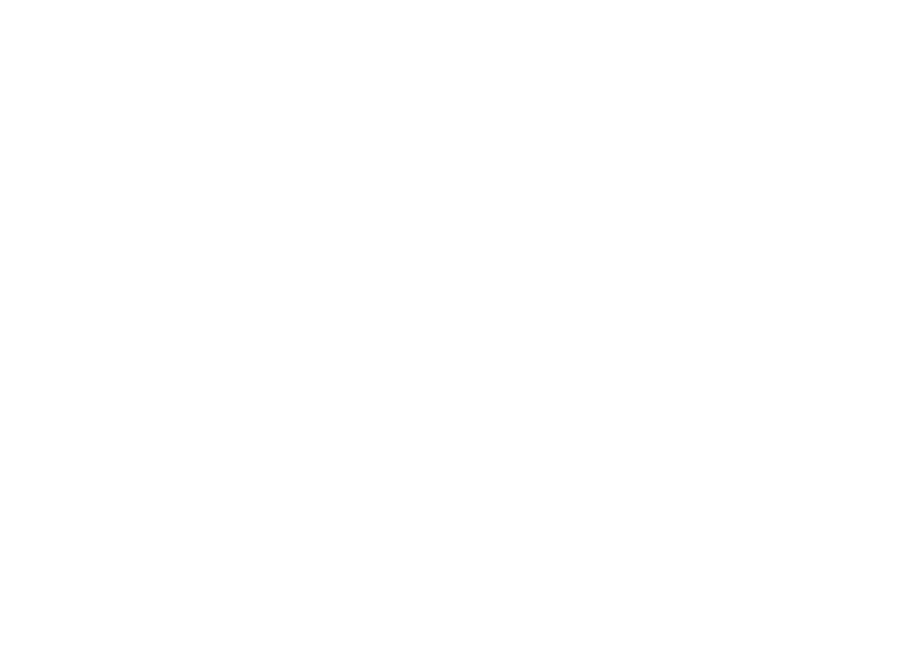
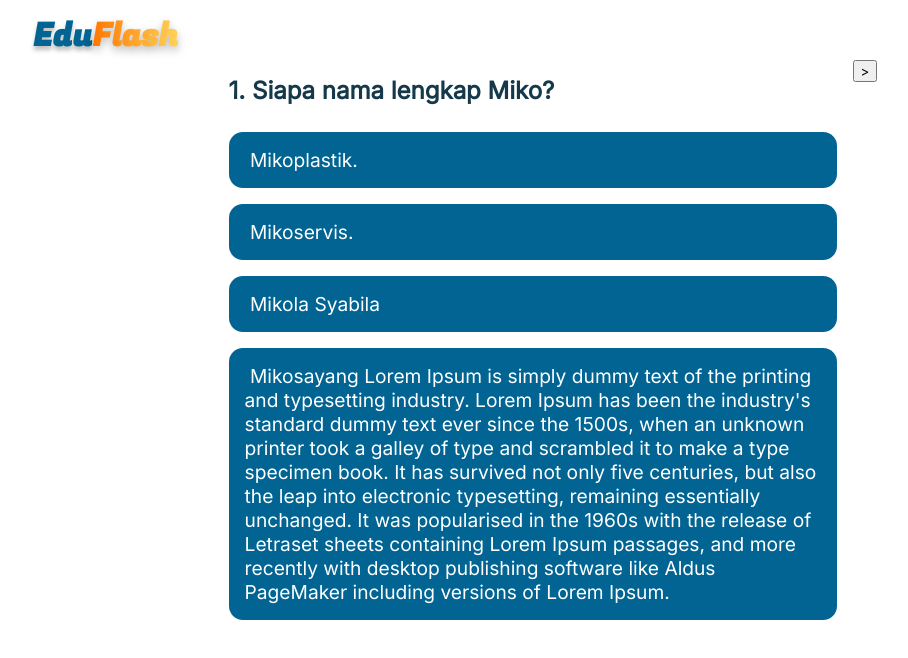
Before and after one commit to Kutukobra/EduFlash, a Vue app: page /quiz/1 in a window 1280 px wide. Before the commit this address had no page. Shown: the top 658 px of the page, without its empty margins (95-1003 px from the left). Built offline with nearby package versions, Linux system fonts and the light colour scheme; sample sign-in values are in the browser's storage.

Commit message:
navigable messages

```diff
--- a/src/components/Header.vue
+++ b/src/components/Header.vue
@@ -5,28 +5,28 @@
 import { getStudentData } from "@/storage/student";
 
 const name = ref("");
-const role = ref("");
 
 onMounted(() => {
-  let { username } = getStudentData();
-  if (username !== null) {
-    name.value = username;
-    role.value = "Student";
-  } else if (username = getUserData().username) {
-    name.value = username;
-    role.value = "Teacher";
-  }
+  const student = getStudentData()?.username;
+  const user = getUserData()?.username;
+
+  const clean = (v) =>
+    v && v !== "null" && v !== "undefined" && v.trim() !== "" ? v : null;
+
+  name.value = clean(student) || clean(user) || "Guest";
+
+  console.log("Resolved name:", name.value);
 });
+
 </script>
 
 <template>
   <header>
     <div id="wrapper">
       <EduFlashLogo id="eduflashlogo" />
-      <div id="profile-wrapper" v-if="name && role">
+      <div id="profile-wrapper" v-if="name == true">
         <div id="profile-info">
           <span id="name-display">{{ name }}</span>
-          <span id="role-display">{{ role }}</span>
         </div>
       </div>
     </div>
@@ -71,14 +71,6 @@
   right: 10%;
 }
 
-#profile-picture {
-  background-color: black;
-  width: 3rem;
-  aspect-ratio: 1 / 1;
-  border: 4px solid #016493;
-  border-radius: 50%;
-}
-
 #name-display {
   font-weight: 800;
   font-size: 1.1rem;
--- a/src/pages/Quiz.vue
+++ b/src/pages/Quiz.vue
@@ -2,7 +2,7 @@
 import Header from "@/components/Header.vue";
 import Question from "@/components/Question.vue";
 import ScoreResult from "@/components/ScoreResult.vue";
-import { ref } from "vue";
+import { onMounted, ref, watch } from "vue";
 
 const questions = [
   {
@@ -21,7 +21,59 @@
     explanation:
       "Assalamualaikum warahmatullahi wabarakatuh, Salam sejahtera bagi kita semua, Shalom, Om Swastyastu, Namo Buddhaya, Salam Kebajikan",
   },
+  {
+    id: 1,
+    question: "Siapa nama lengkap Miko?",
+    options: [
+      { id: 0, text: "Mikoplastik." },
+      { id: 1, text: "Mikoservis." },
+      { id: 2, text: "Mikola Syabila" },
+      {
+        id: 3,
+        text: "Mikosayang Lorem Ipsum is simply dummy text of the printing and typesetting industry. Lorem Ipsum has been the industry's standard dummy text ever since the 1500s, when an unknown printer took a galley of type and scrambled it to make a type specimen book. It has survived not only five centuries, but also the leap into electronic typesetting, remaining essentially unchanged. It was popularised in the 1960s with the release of Letraset sheets containing Lorem Ipsum passages, and more recently with desktop publishing software like Aldus PageMaker including versions of Lorem Ipsum.",
+      },
+    ],
+    answer: 2,
+    explanation:
+      "Assalamualaikum warahmatullahi wabarakatuh, Salam sejahtera bagi kita semua, Shalom, Om Swastyastu, Namo Buddhaya, Salam Kebajikan",
+  },
+  {
+    id: 2,
+    question: "Siapa nama lengkap Miko?",
+    options: [
+      { id: 0, text: "Mikoplastik." },
+      { id: 1, text: "Mikoservis." },
+      { id: 2, text: "Mikola Syabila" },
+      {
+        id: 3,
+        text: "Mikosayang Lorem Ipsum is simply dummy text of the printing and typesetting industry. Lorem Ipsum has been the industry's standard dummy text ever since the 1500s, when an unknown printer took a galley of type and scrambled it to make a type specimen book. It has survived not only five centuries, but also the leap into electronic typesetting, remaining essentially unchanged. It was popularised in the 1960s with the release of Letraset sheets containing Lorem Ipsum passages, and more recently with desktop publishing software like Aldus PageMaker including versions of Lorem Ipsum.",
+      },
+    ],
+    answer: 2,
+    explanation:
+      "Assalamualaikum warahmatullahi wabarakatuh, Salam sejahtera bagi kita semua, Shalom, Om Swastyastu, Namo Buddhaya, Salam Kebajikan",
+  },
+  {
+    id: 3,
+    question: "Siapa nama lengkap Miko?",
+    options: [
+      { id: 0, text: "Mikoplastik." },
+      { id: 1, text: "Mikoservis." },
+      { id: 2, text: "Mikola Syabila" },
+      {
+        id: 3,
+        text: "Mikosayang Lorem Ipsum is simply dummy text of the printing and typesetting industry. Lorem Ipsum has been the industry's standard dummy text ever since the 1500s, when an unknown printer took a galley of type and scrambled it to make a type specimen book. It has survived not only five centuries, but also the leap into electronic typesetting, remaining essentially unchanged. It was popularised in the 1960s with the release of Letraset sheets containing Lorem Ipsum passages, and more recently with desktop publishing software like Aldus PageMaker including versions of Lorem Ipsum.",
+      },
+    ],
+    answer: 2,
+    explanation:
+      "Assalamualaikum warahmatullahi wabarakatuh, Salam sejahtera bagi kita semua, Shalom, Om Swastyastu, Namo Buddhaya, Salam Kebajikan",
+  },
 ];
+
+
+const questionIndex = ref(0);
+const currentQuestion = ref({});
 
 const answers = ref({});
 const score = ref(0);
@@ -48,6 +100,17 @@
   answers.value[questionId] = optionId;
   console.log(answers.value);
 }
+
+watch(questionIndex, (curr) => {
+  if (curr < 0) questionIndex.value = 0;
+  if (curr >= questions.length) questionIndex.value = questions.length - 1;
+
+  currentQuestion.value = questions[curr];
+})
+
+onMounted(() => {
+  currentQuestion.value = questions[questionIndex.value];
+})
 </script>
 
 <template>
@@ -55,13 +118,15 @@
   <div id="join-wrapper">
     <form @submit.prevent="submitQuiz">
       <Question
-        v-for="question in questions"
-        :question="question"
-        :key="question.id"
+        :question="currentQuestion"
+        :key="currentQuestion.id"
         @update="handleUpdate"
       />
-      <input type="submit" id="submit-btn" />
     </form>
+    <div class="quiz-navigation">
+      <button v-if="questionIndex > 0" @click="questionIndex--"><</button>
+      <button @click="questionIndex++">></button>
+    </div>
   </div>
   <ScoreResult :score="score" v-if="showScore" @close="showScore = false" />
 </template>
--- a/src/pages/QuizManager.vue
+++ b/src/pages/QuizManager.vue
@@ -159,7 +159,7 @@
   <Header />
   <div class="wrapper">
     <main>
-      <h1>Kelas Bla</h1>
+      <h1>Cek Kuis</h1>
       <Scoreboard v-if="viewScores" class="content" :results="results" />
       <QuizReview v-else class="content" :questions="questions" />
       <section class="options">
--- a/src/router/index.js
+++ b/src/router/index.js
@@ -26,7 +26,7 @@
     { path: "/room/:roomId/data", component: ClassData },
     { path: "/room/:roomId/chat", component: ClassChatbot },
     { path: "/room/:roomId/manage", component: RoomManager },
-    { path: "/quiz", component: Quiz },
+    { path: "/quiz/:quizId", component: Quiz },
     { path: "/quiz/:quizId/manage", component: QuizManager },
   ],
 });
```
